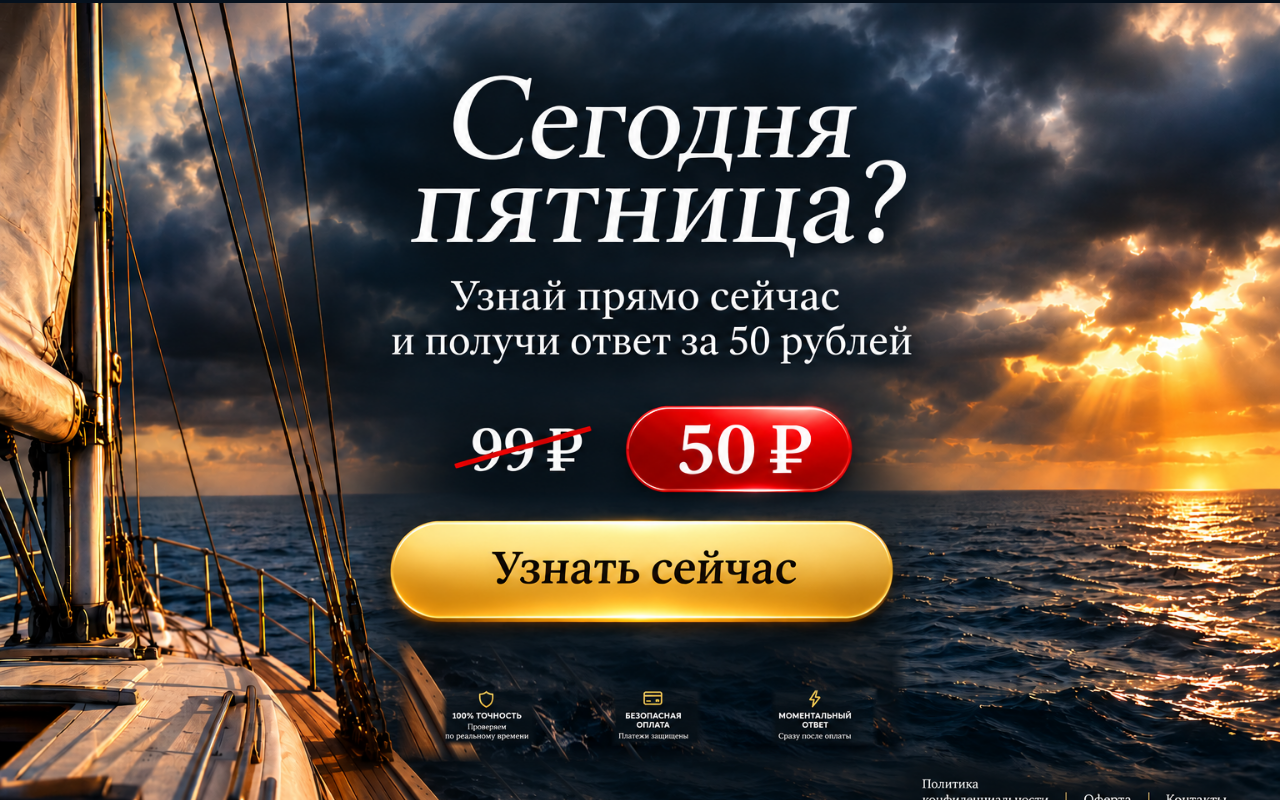
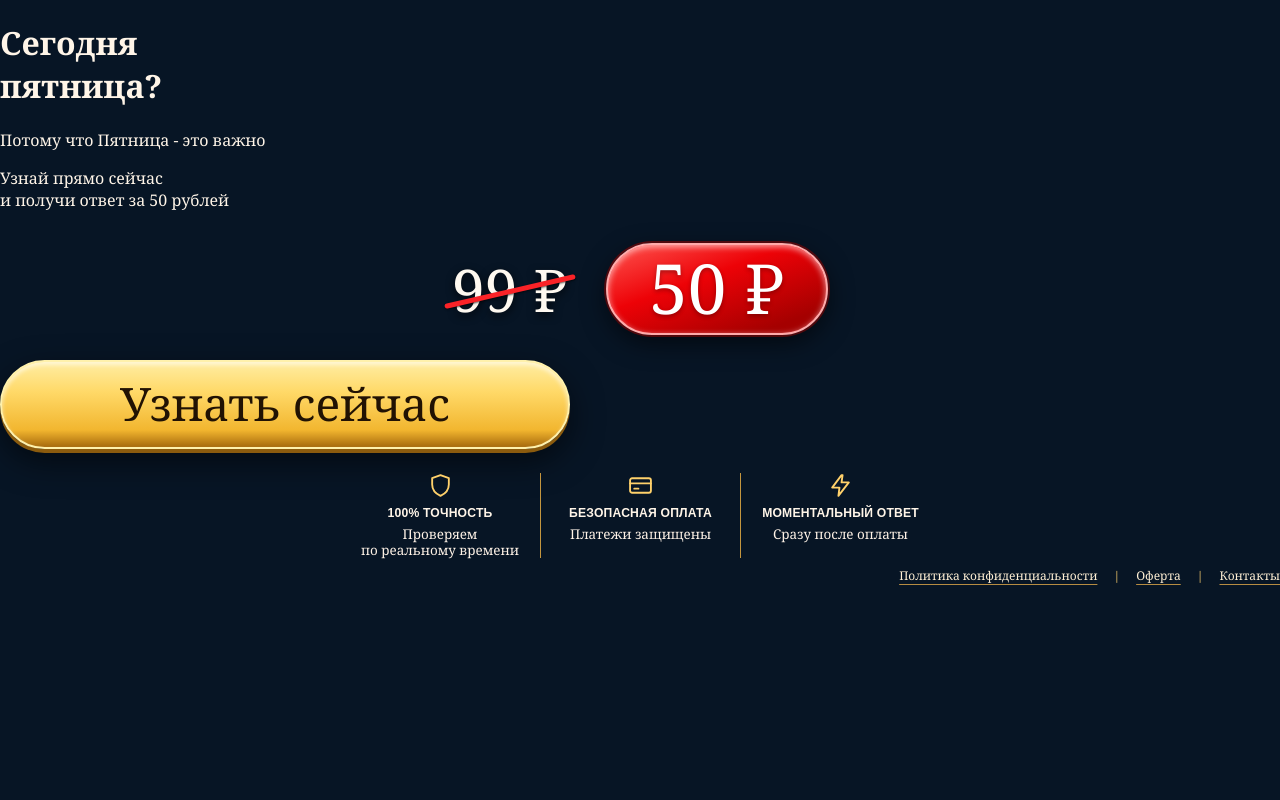
Before and after one commit to AlfonsMaybach/today-friday, a Next.js app: page / in a window 1280 px wide. Built offline with nearby package versions, Linux system fonts and the light colour scheme; no server answers.

Commit message:
refactor: render landing and result as independent HTML layers on neutral backdrop; preserve checkout modals

```diff
--- a/app/page.js
+++ b/app/page.js
@@ -210,47 +210,40 @@ export default function Home() {
   const hasResult = phase === 'friday' || phase === 'not-friday';
 
   return (
-    <main className={`v5-shell v5-approved v5-phase-${phase}`}>
-      <div className="v5-approved-frame">
-        {hasResult ? (
-          <div className={`v5-approved-result-art ${result?.isFriday ? 'v5-yes-art' : 'v5-no-art'}`} role="img" aria-label={result?.isFriday ? 'Официальный результат: ДА! Сегодня действительно пятница.' : 'Официальный результат: НЕТ! Сегодня не пятница.'}>
-            <button type="button" className="v5-approved-retry" onClick={reset} aria-label="Проверить ещё раз">Проверить ещё раз · {paymentAmount} ₽</button>
-            <nav className="v5-art-legal" aria-label="Юридическая информация">
-              <a href="/privacy" aria-label="Политика конфиденциальности" /><a href="/offer" aria-label="Оферта" /><a href="/contacts" aria-label="Контакты" />
-            </nav>
-          </div>
-        ) : (
-          <>
-            <div className="v5-approved-desktop">
-              <img src="/v5-approved-landing-70.png" alt="Сегодня пятница? Узнай прямо сейчас и получи ответ за 50 рублей. Скидка с 99 до 50 рублей. 100% точность, безопасная оплата, моментальный ответ." className="v5-approved-art" />
-              {phase === 'idle' && <button type="button" className="v5-art-start" onClick={start} aria-label="Узнать сейчас, 50 рублей" />}
-              <nav className="v5-art-legal" aria-label="Юридическая информация">
-                <a href="/privacy" aria-label="Политика конфиденциальности" /><a href="/offer" aria-label="Оферта" /><a href="/contacts" aria-label="Контакты" />
-              </nav>
-            </div>
-            <div className="v5-approved-mobile">
-              <h1 className="v5-heading">Сегодня<br />пятница?</h1>
-              {phase === 'idle' && <>
-                <p className="v5-subheading">Узнай прямо сейчас<br />и получи ответ за {paymentAmount} рублей</p>
-                <div className="v5-prices"><del className="v5-old-price">99 ₽</del><strong className="v5-new-price">{paymentAmount} ₽</strong></div>
-                <button type="button" className="v5-gold-button" onClick={start}>Узнать сейчас</button>
-              </>}
-              {phase === 'processing' && <section className="v5-status" role="status"><span className="v5-kicker">ОЖИДАНИЕ ПОДТВЕРЖДЕНИЯ</span><p>{status}</p><div className="v5-progress"><i style={{width:`${progress}%`}} /></div><small>{progressStage === 'payment' ? 'Результат появится после подтверждения банка' : `${progress}%`}</small>{checkout && !checkoutOpen && <button type="button" className="v5-secondary-button" onClick={() => setCheckoutOpen(true)}>Показать оплату</button>}</section>}
-              {phase === 'error' && <section className="v5-status" role="alert"><p>{status}</p><button type="button" className="v5-secondary-button" onClick={checkout ? () => {setCheckoutOpen(true);setPhase('processing');} : reset}>Повторить</button></section>}
-              <Features />
-              <nav className="v5-legal" aria-label="Юридическая информация"><a href="/privacy">Политика конфиденциальности</a><span>|</span><a href="/offer">Оферта</a><span>|</span><a href="/contacts">Контакты</a></nav>
-            </div>
-            {phase !== 'idle' && <div className="v5-approved-desktop-status">
-              <section className="v5-status" role={phase === 'error' ? 'alert' : 'status'}>
-                <span className="v5-kicker">{phase === 'error' ? 'ПРОВЕРКА НЕ ЗАВЕРШЕНА' : 'ОЖИДАНИЕ ПОДТВЕРЖДЕНИЯ'}</span>
-                <p>{status}</p>
-                {phase === 'processing' && <><div className="v5-progress"><i style={{width:`${progress}%`}} /></div><small>{progressStage === 'payment' ? 'Результат появится после подтверждения банка' : `${progress}%`}</small></>}
-                {checkout && !checkoutOpen && <button type="button" className="v5-secondary-button" onClick={() => {setCheckoutOpen(true);setPhase('processing');}}>Показать QR-код</button>}
-                {phase === 'error' && !checkout && <button type="button" className="v5-secondary-button" onClick={reset}>Попробовать ещё раз</button>}
-              </section>
-            </div>}
-          </>
-        )}
+    <main className={`v5-shell v5-plain v5-phase-${phase}`}>
+      <div className="v5-plain-page">
+        <header className="v5-plain-header">
+          <h1 className="v5-plain-title">Сегодня<br />пятница?</h1>
+          <p className="v5-plain-motto">Потому что Пятница - это важно</p>
+        </header>
+        {phase === 'idle' && <section className="v5-plain-main" aria-label="Проверить день недели">
+          <p className="v5-plain-subtitle">Узнай прямо сейчас<br />и получи ответ за {paymentAmount} рублей</p>
+          <div className="v5-prices"><del className="v5-old-price">99 ₽</del><strong className="v5-new-price">{paymentAmount} ₽</strong></div>
+          <button type="button" className="v5-gold-button v5-plain-cta" onClick={start}>Узнать сейчас</button>
+        </section>}
+        {phase === 'processing' && <section className="v5-status v5-plain-panel" role="status">
+          <span className="v5-kicker">ОЖИДАНИЕ ПОДТВЕРЖДЕНИЯ</span><p>{status}</p>
+          <div className="v5-progress"><i style={{width:`${progress}%`}} /></div>
+          <small>{progressStage === 'payment' ? 'Результат появится после подтверждения банка' : `${progress}%`}</small>
+          {checkout && !checkoutOpen && <button type="button" className="v5-secondary-button" onClick={() => setCheckoutOpen(true)}>Показать QR-код</button>}
+        </section>}
+        {phase === 'error' && <section className="v5-status v5-plain-panel" role="alert">
+          <span className="v5-kicker">ПРОВЕРКА НЕ ЗАВЕРШЕНА</span><p>{status}</p>
+          {checkout && <button type="button" className="v5-secondary-button" onClick={() => {setCheckoutOpen(true);setPhase('processing');}}>Проверить оплату</button>}
+          {!checkout && <button type="button" className="v5-secondary-button" onClick={reset}>Попробовать ещё раз</button>}
+        </section>}
+        {hasResult && <section className="v5-plain-result" aria-live="polite">
+          <span className="v5-plain-result-label">ОФИЦИАЛЬНЫЙ РЕЗУЛЬТАТ</span>
+          <strong className="v5-plain-answer">{result?.isFriday ? 'ДА!' : 'НЕТ!'}</strong>
+          <p>{result?.isFriday ? 'Сегодня пятница.' : 'Сегодня не пятница.'}</p>
+          <button type="button" className="v5-secondary-button" onClick={reset}>Проверить ещё раз · {paymentAmount} ₽</button>
+        </section>}
+        <footer className="v5-plain-footer">
+          <Features />
+          <nav className="v5-legal" aria-label="Юридическая информация">
+            <a href="/privacy">Политика конфиденциальности</a><span>|</span><a href="/offer">Оферта</a><span>|</span><a href="/contacts">Контакты</a>
+          </nav>
+        </footer>
       </div>
       {emailOpen && phase === 'idle' && <div className="v5-overlay" role="presentation">
         <form className="v5-modal v5-email-modal" onSubmit={start} aria-label="Электронный чек">
```
